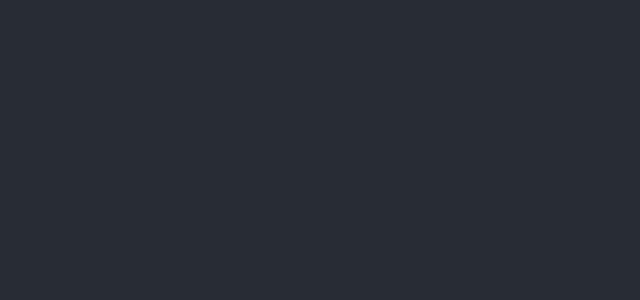
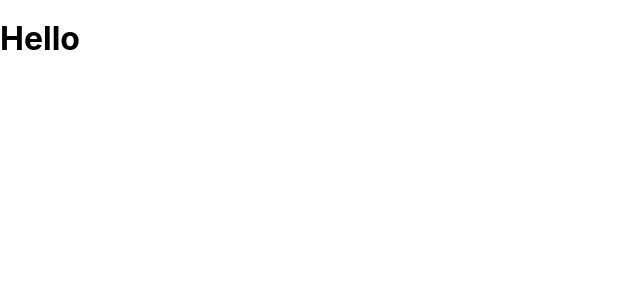
Before and after one commit to chiaki-yamada/recipe-app, a React (Create React App) app: page / in a window 1280 px wide. Shown: the top 300 px of the page, without its empty margins (0-640 px from the left). Built offline with nearby package versions, Linux system fonts and the light colour scheme.

Commit message:
created files

```diff
--- a/package.json
+++ b/package.json
@@ -6,8 +6,10 @@
     "@testing-library/jest-dom": "^5.16.5",
     "@testing-library/react": "^13.4.0",
     "@testing-library/user-event": "^13.5.0",
+    "normalize.css": "^8.0.1",
     "react": "^18.2.0",
     "react-dom": "^18.2.0",
+    "react-router-dom": "^6.11.1",
     "react-scripts": "5.0.1",
     "web-vitals": "^2.1.4"
   },
--- a/src/App.css
+++ /dev/null
@@ -1,38 +0,0 @@
-.App {
-  text-align: center;
-}
-
-.App-logo {
-  height: 40vmin;
-  pointer-events: none;
-}
-
-@media (prefers-reduced-motion: no-preference) {
-  .App-logo {
-    animation: App-logo-spin infinite 20s linear;
-  }
-}
-
-.App-header {
-  background-color: #282c34;
-  min-height: 100vh;
-  display: flex;
-  flex-direction: column;
-  align-items: center;
-  justify-content: center;
-  font-size: calc(10px + 2vmin);
-  color: white;
-}
-
-.App-link {
-  color: #61dafb;
-}
-
-@keyframes App-logo-spin {
-  from {
-    transform: rotate(0deg);
-  }
-  to {
-    transform: rotate(360deg);
-  }
-}
--- a/src/App.js
+++ b/src/App.js
@@ -1,10 +1,10 @@
-import './App.css';
+import React from 'react';
 
 function App() {
   return (
     <div className="App">
       <header className="App-header">
-
+        <h1>Hello</h1>
       </header>
     </div>
   );
--- a/src/index.js
+++ b/src/index.js
@@ -2,7 +2,8 @@ import React from 'react';
 import ReactDOM from 'react-dom/client';
 import './index.css';
 import App from './App';
-import reportWebVitals from './reportWebVitals';
+import { BrowserRouter } from 'react-router-dom';
+import 'normalize.css/normalize.css'
 
 const root = ReactDOM.createRoot(document.getElementById('root'));
 root.render(
@@ -10,8 +11,3 @@ root.render(
     <App />
   </React.StrictMode>
 );
-
-// If you want to start measuring performance in your app, pass a function
-// to log results (for example: reportWebVitals(console.log))
-// or send to an analytics endpoint. Learn more: https://bit.ly/CRA-vitals
-reportWebVitals();
--- a/src/reportWebVitals.js
+++ /dev/null
@@ -1,13 +0,0 @@
-const reportWebVitals = onPerfEntry => {
-  if (onPerfEntry && onPerfEntry instanceof Function) {
-    import('web-vitals').then(({ getCLS, getFID, getFCP, getLCP, getTTFB }) => {
-      getCLS(onPerfEntry);
-      getFID(onPerfEntry);
-      getFCP(onPerfEntry);
-      getLCP(onPerfEntry);
-      getTTFB(onPerfEntry);
-    });
-  }
-};
-
-export default reportWebVitals;
```
Also changed, not shown: src/setupTests.js (deleted, +0 -5 lines), 2 other files (tests, documents, lock files or other folders).
